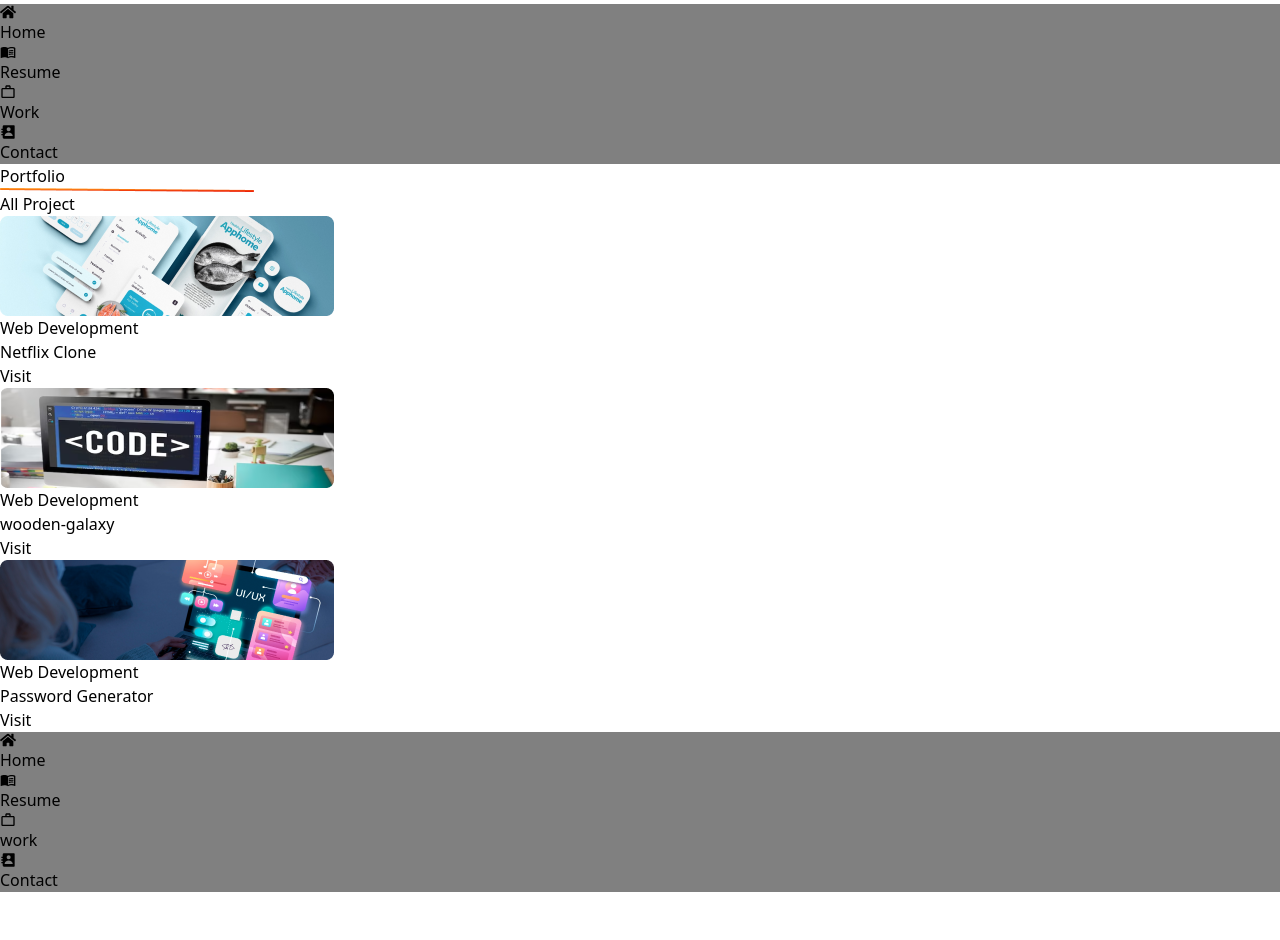
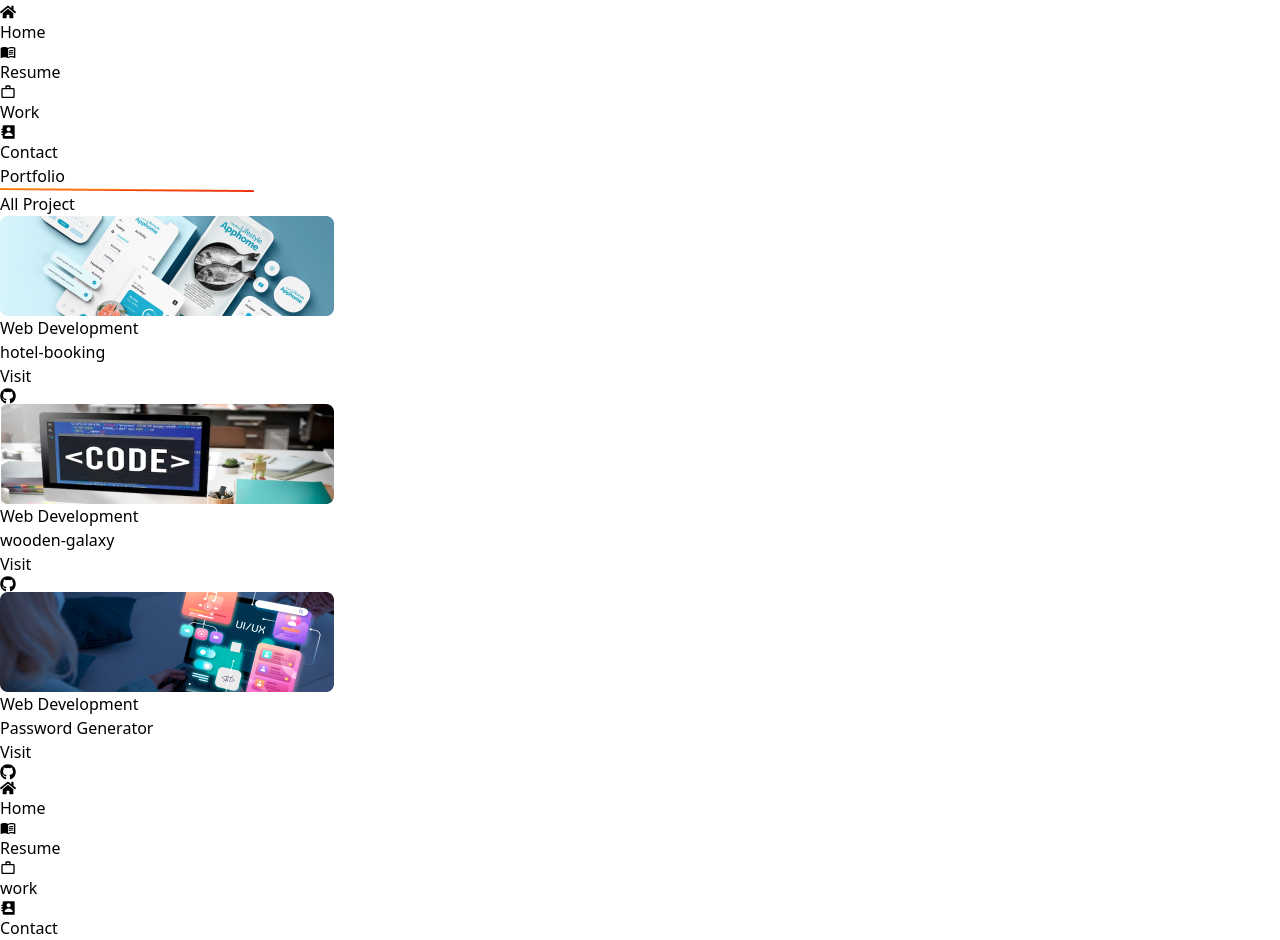
Before and after one commit to manishathakur602/ManishaPortfolio, a React (Vite) app: page /work in a window 1280 px wide. Shown: the part 1660-2600 px from the top of the page. Before the commit the page ends 2552 px from the top, so only its background shows below. Built offline with nearby package versions, Linux system fonts and the light colour scheme.

Commit message:
button updated

```diff
--- a/src/App.jsx
+++ b/src/App.jsx
@@ -25,7 +25,7 @@ function App() {
             <FirstSection />
           </div>
           <Routes>
-            <Route path='' element={<Home />} />
+            <Route path='/' element={<Home />} />
             <Route path='/resume' element={<Resume />} />
             <Route path='/work' element={<Work />} />
             <Route path='/contact' element={<Contact />} />
--- a/src/Component/Bottom.jsx
+++ b/src/Component/Bottom.jsx
@@ -25,34 +25,42 @@ function Bottom() {
     <>
     <div className='p-2 sticky bottom-0'>
      <div className='mt-10 p-4  rounded-2xl flex justify-between sm:hidden gap-5'>
-        <div className='bg-gray-600 text-white rounded-lg grid place-items-center p-2' onClick={() => handleClick("home")}
-              style={getLinkStyle("home")}>
-           <Link to="/" ><FaHome /> </Link>
-           <p className='text-[12px]'>Home</p>
-        </div>
+
+           <Link to="/" className='bg-gray-600 text-white rounded-lg grid place-items-center p-2' onClick={() => handleClick("home")}
+              style={getLinkStyle("home")} ><FaHome />
+               <p className='text-[12px]'>Home</p>
+               </Link>
+
+
 
         {/* second icon */}
 
-        <div className='bg-gray-600 text-white rounded-lg grid place-items-center p-2' onClick={() => handleClick("resume")}
-              style={getLinkStyle("resume")}>
-           <Link to="/resume" ><MdMenuBook /> </Link>
-           <p className='text-[12px]'>Resume</p>
-        </div>
+
+           <Link to="/resume" className='bg-gray-600 text-white rounded-lg grid place-items-center p-2' onClick={() => handleClick("resume")}
+              style={getLinkStyle("resume")} ><MdMenuBook />
+              <p className='text-[12px]'>Resume</p>
+               </Link>
+
+
 
         {/* 3rd icon */}
 
-        <div className='bg-gray-600 text-white rounded-lg grid place-items-center p-2' onClick={() => handleClick("work")}
-              style={getLinkStyle("work")}>
-           <Link to="work" > <MdOutlineWorkOutline /> </Link>
-           <p className='text-[12px]'>work</p>
-        </div>
+
+           <Link to="work" className='bg-gray-600 text-white rounded-lg grid place-items-center p-2' onClick={() => handleClick("work")}
+              style={getLinkStyle("work")}> <MdOutlineWorkOutline />
+               <p className='text-[12px]'>work</p>
+              </Link>
+
+
 
         {/* 4th icon */}
-        <div className='bg-gray-600 text-white rounded-lg grid place-items-center p-2' onClick={() => handleClick("contact")}
-              style={getLinkStyle("contact")}>
-           <Link to="/contact" ><BiSolidContact /> </Link>
-           <p className='text-[12px]'>Contact</p>
-        </div>
+
+           <Link to="/contact" className='bg-gray-600 text-white rounded-lg grid place-items-center p-2' onClick={() => handleClick("contact")}
+              style={getLinkStyle("contact")} ><BiSolidContact />
+               <p className='text-[12px]'>Contact</p>
+              </Link>
+
+
      </div>
 
    </div>
--- a/src/Component/Contact.jsx
+++ b/src/Component/Contact.jsx
@@ -39,7 +39,7 @@ function Contact() {
             </div>
 
 
-            <div className='bg-red-200 rounded-lg p-5  mt-5 sm:mt-5  lg:mt-0 shadow-md shadow-black'>
+            <div className='bg-red-200 rounded-lg p-5  mt-5 sm:mt-5  lg:mt-0 shadow-md shadow-black '>
                 <div className='flex items-center gap-2 '>
                 <MdEmail  className='text-red-700' />
                 <p className='font-semibold'>Email-Id:</p>
@@ -72,10 +72,10 @@ function Contact() {
 
 
         <label for="Name" className='font-semibold'>Name:</label>
-          <input type='text' name="Name" required className=' outline-0 border-b-2 border-black bg-gray-400 w-full rounded-md p-2'/>
-          <label for="Email" className='font-semibold mt-3'>Email:</label>
-          <input type='email' name="Email" required className=' outline-0 border-b-2 border-black bg-gray-400 w-full rounded-md p-2' />
-          <label for="Message" className='font-semibold mt-3'>Message:</label>
+          <input type='text' name="Name" required className=' outline-0 border-b-2 mb-3 border-black bg-gray-400 w-full rounded-md p-2'/>
+          <label for="Email" className='font-semibold '>Email:</label>
+          <input type='email' name="Email" required className=' outline-0 border-b-2 mb-3 border-black bg-gray-400 w-full rounded-md p-2' />
+          <label for="Message" className='font-semibold '>Message:</label>
           <input type='text' name="Message" required className=' outline-0 border-b-2 border-black bg-gray-400 w-full rounded-md p-2' />
 
           <button className='border-2 border-yellow-300 rounded-full p-2 mt-5 font-bold'>Submit</button>
--- a/src/Component/FirstSection.jsx
+++ b/src/Component/FirstSection.jsx
@@ -5,7 +5,10 @@ import { FaHome } from "react-icons/fa";
 import { MdMenuBook, MdOutlineWorkOutline } from "react-icons/md";
 import { BiSolidContact } from "react-icons/bi";
 
+
+
 function FirstSection() {
+
   // State to track the clicked icon
   const [clicked, setClicked] = useState(null);
 
@@ -24,43 +27,47 @@ function FirstSection() {
     <>
       <div className="p-2 sticky bottom-0 hidden sm:block sm:mt-3">
         <div className="mt-10 p-4 rounded-2xl flex justify-between gap-5">
-          <div className="bg-gray-600 text-white rounded-lg grid place-items-center cursor-pointer p-2" onClick={() => handleClick("")}
-              style={getLinkStyle("")}>
-            <NavLink
+        <NavLink
               to="/"
+              className="bg-gray-600 text-white rounded-lg grid place-items-center cursor-pointer p-2" onClick={() => handleClick("")}
+              style={getLinkStyle("")}
+            >  <div >
 
-            >
               <FaHome />
+              </div>
+              <p className="text-[12px]">Home</p>
             </NavLink>
-            <p className="text-[12px]">Home</p>
-          </div>
 
-          <div className="bg-gray-600 text-white rounded-lg grid place-items-center cursor-pointer p-2" onClick={() => handleClick("resume")}
-              style={getLinkStyle("resume")}>
+
             <NavLink
               to="/resume"
+              className="bg-gray-600 text-white rounded-lg grid place-items-center cursor-pointer p-2" onClick={() => handleClick("resume")}
+              style={getLinkStyle("resume")}
+            >
 
-            >
               <MdMenuBook />
+              <p className="text-[12px]">Resume</p>
             </NavLink>
-            <p className="text-[12px]">Resume</p>
-          </div>
 
-          <div className="bg-gray-600 text-white rounded-lg grid place-items-center cursor-pointer p-2"  onClick={() => handleClick("work")}
-              style={getLinkStyle("work")}>
-            <NavLink to="/work" >
+
+
+
+            <NavLink to="/work" className="bg-gray-600 text-white rounded-lg grid place-items-center cursor-pointer p-2"  onClick={() => handleClick("work")}
+              style={getLinkStyle("work")} >
               <MdOutlineWorkOutline />
+              <p className="text-[12px]">Work</p>
             </NavLink>
-            <p className="text-[12px]">Work</p>
-          </div>
 
-          <div className="bg-gray-600 text-white rounded-lg grid place-items-center cursor-pointer p-2" onClick={() => handleClick("contact")}
-              style={getLinkStyle("contact")}>
-            <NavLink to="/contact"  >
+
+
+
+            <NavLink to="/contact"  className="bg-gray-600 text-white rounded-lg grid place-items-center cursor-pointer p-2" onClick={() => handleClick("contact")}
+              style={getLinkStyle("contact")} >
               <BiSolidContact />
+              <p className="text-[12px]">Contact</p>
             </NavLink>
-            <p className="text-[12px]">Contact</p>
-          </div>
+
+
         </div>
       </div>
     </>
--- a/src/Component/Home.jsx
+++ b/src/Component/Home.jsx
@@ -38,8 +38,8 @@ const Home = () => {
               </div>
               <p className="mt-1">
                 As a developer, I find myself most captivated by the power and
-                flexibility of NEXT.js. I'm always eager to dive into new
-                projects that leverage NEXT.js and discover innovative ways to
+                flexibility of React.js. I'm always eager to dive into new
+                projects that leverage React.js and discover innovative ways to
                 create fast, scalable, and user-friendly applications .
               </p>
             </div>
--- a/src/Component/Work.jsx
+++ b/src/Component/Work.jsx
@@ -9,6 +9,9 @@ import secondPicture from './../assets/secondpicture.png';
 import code from './../assets/code.png';
 
 
+
+// icon import
+import { FaGithub } from "react-icons/fa6";
 
 
 function Work() {
@@ -31,8 +34,13 @@ function Work() {
                       <p className='mt-3 font-medium'>Web Development</p>
 
                     <div className='flex items-center justify-between p-1'>
-                    <p className=' font-normal text-sm'>Netflix Clone</p>
-                    <Link to="https://hotel-booking-app-cyan.vercel.app/" className='text-white' >Visit</Link>
+                    <p className=' font-normal text-sm'>hotel-booking</p>
+
+                        <div className='flex items-center gap-5'>
+                        <Link to="https://github.com/Manish6906/hotel-booking"  target='_blank' className='text-white' >Visit</Link>
+                        <Link to="https://hotel-booking-nine-black.vercel.app/" target='_blank' className='text-white text-[1.2rem]' ><FaGithub /></Link>
+
+                        </div>
                     </div>
                     </div>
 
@@ -43,7 +51,11 @@ function Work() {
 
                     <div className='flex items-center justify-between p-1'>
                     <p className=' font-normal text-sm'>wooden-galaxy</p>
-                    <Link to="https://wooden-galaxy-chi.vercel.app/" className='text-white' >Visit</Link>
+                        <div className='flex items-center gap-5'>
+                        <Link to="https://wooden-galaxy-chi.vercel.app/"  target='_blank' className='text-white' >Visit</Link>
+                        <Link to="https://github.com/Manish6906/wooden-galaxy" target='_blank' className='text-white text-[1.2rem]' ><FaGithub /></Link>
+
+                        </div>
                     </div>
                     </div>
 
@@ -58,7 +70,11 @@ function Work() {
 
                     <div className='flex items-center justify-between p-1'>
                     <p className=' font-normal text-sm'>Password Generator</p>
-                    <Link to="https://password-generator-zeta-gules-23.vercel.app/" className='text-white' >Visit</Link>
+                          <div  className='flex items-center gap-5'>
+                          <Link to="https://password-generator-zeta-gules-23.vercel.app/"  target='_blank' className='text-white' >Visit</Link>
+                          <Link to="https://github.com/Manish6906/PasswordGenerator" target='_blank' className='text-white text-[1.2rem]' ><FaGithub /></Link>
+
+                          </div>
                     </div>
                     </div>
 
```
Also changed, not shown: src/Component/Sidebar.jsx (+8 -7 lines), 1 other file (tests, documents, lock files or other folders).
